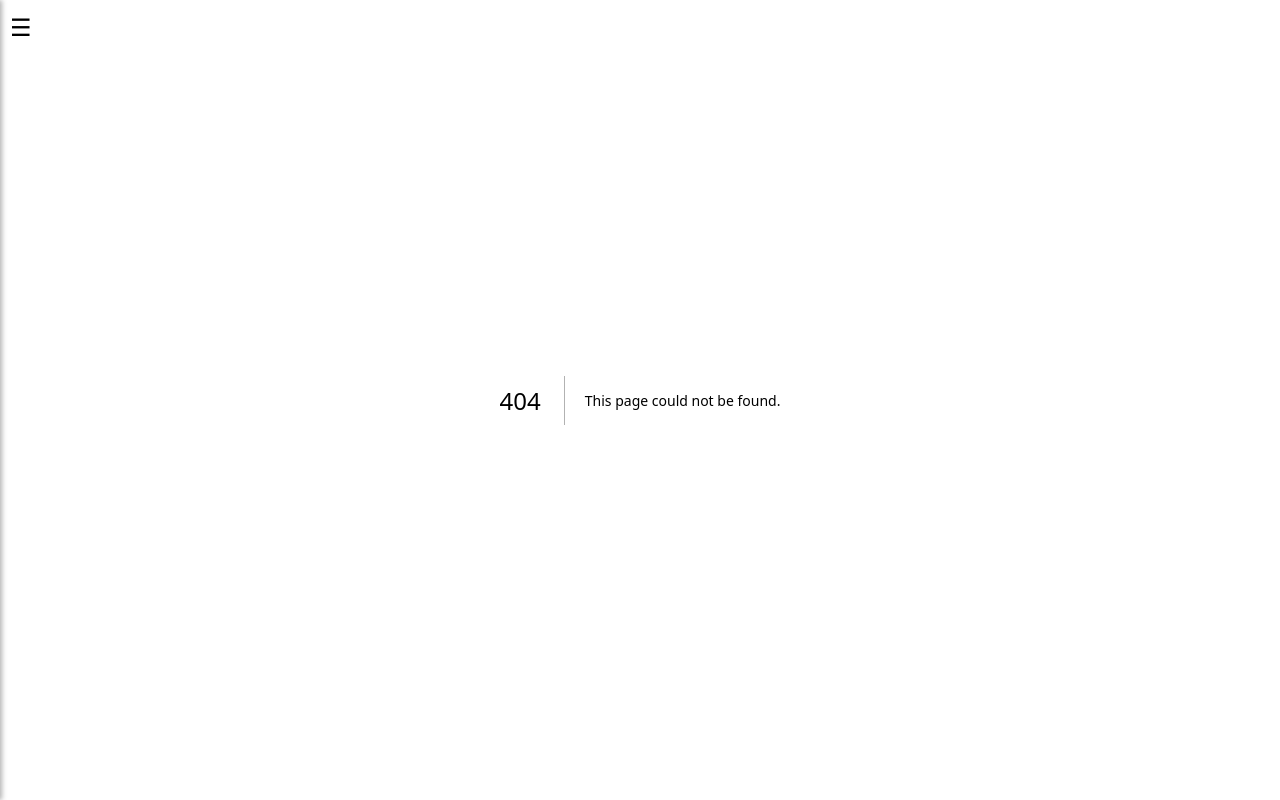
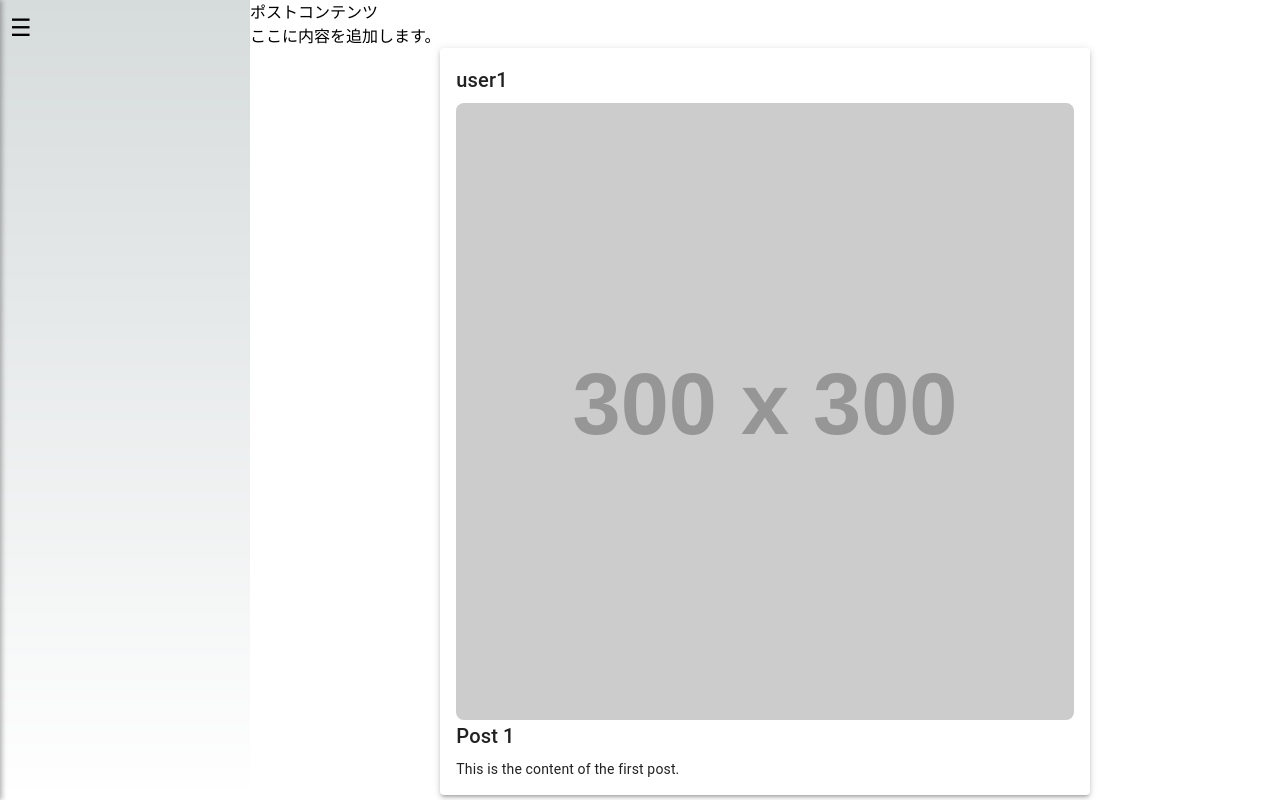
Before and after one commit to ttsujino/muscleshare, a Next.js app in the folder frontend/: page /main in a window 1280 px wide. Before the commit this address had no page. Shown: the top 800 px of the page. Built offline with nearby package versions, Linux system fonts and the light colour scheme.

Commit message:
認証画面の土台作成

```diff
--- /dev/null
+++ b/frontend/src/app/(auth)/layout.tsx
@@ -0,0 +1,20 @@
+import { UserProvider } from '@auth0/nextjs-auth0/client';
+
+export const metadata = {
+  title: 'Next.js',
+  description: 'Generated by Next.js',
+}
+
+export default function RootLayout({
+  children,
+}: {
+  children: React.ReactNode
+}) {
+  return (
+    <UserProvider>
+      <html lang="en">
+        <body>{children}</body>
+      </html>
+    </UserProvider>
+  )
+}
--- /dev/null
+++ b/frontend/src/app/(auth)/page.tsx
@@ -0,0 +1,34 @@
+"use client";
+import styles from "./page.module.css";
+import { useUser } from "@auth0/nextjs-auth0/client";
+
+export default function Login() {
+    return (
+        <main>
+            <div className={styles.container}>
+                <div>
+                    <div>
+                        <SignInComponent />
+                    </div>
+                </div>
+            </div>
+        </main>
+    );
+}
+
+function SignInComponent() {
+    const { user, error, isLoading } = useUser();
+
+    if (isLoading) return <div>Loading...</div>;
+    if (error) return <div>{error.message}</div>;
+
+    if (user) {
+        return (
+            <div>
+                Welcome {user.name}! <a href="/api/auth/logout">Logout</a>
+            </div>
+        );
+    }
+
+    return <a href="/api/auth/login">Login</a>;
+}
--- a/frontend/src/app/layout.tsx
+++ b/frontend/src/app/(authenticated)/layout.tsx
@@ -1,7 +1,7 @@
 import type { Metadata } from "next";
 import { Inter } from "next/font/google";
-import "./globals.css";
-import SideMenu from "../components/SideMenu";
+import "../globals.css";
+import SideMenu from "../../components/SideMenu";
 import { UserProvider } from '@auth0/nextjs-auth0/client';
 
 const inter = Inter({ subsets: ["latin"] });
--- /dev/null
+++ b/frontend/src/app/(authenticated)/main/page.module.css
@@ -0,0 +1,17 @@
+
+.container {
+  display: flex;
+  height: 100vh; /* ビューポートの高さ全体を使う */
+}
+
+.leftSide {
+  flex: 1.5; /* 左側のコンテンツが画面の半分を占める */
+  background-color: white;
+  padding: 0px;
+}
+
+.rightSide {
+  flex: 1; /* 右側のコンテンツが画面の半分を占める */
+  background-color: lightblue;
+  padding: 0px;
+}
--- /dev/null
+++ b/frontend/src/app/(authenticated)/main/page.tsx
@@ -0,0 +1,18 @@
+"use client";
+import styles from "./page.module.css";
+import PostSpace from "../../../components/Post";
+
+export default function Home() {
+
+  return (
+    <main>
+      <div className={styles.container}>
+        <div className={styles.leftSide}>
+          <h1>ポストコンテンツ</h1>
+          <p>ここに内容を追加します。</p>
+          <PostSpace />
+        </div>
+      </div>
+    </main>
+  );
+}
--- a/frontend/src/app/page.tsx
+++ /dev/null
@@ -1,43 +0,0 @@
-"use client";
-import styles from "./page.module.css";
-import PostSpace from "../components/Post";
-import { useUser } from "@auth0/nextjs-auth0/client";
-
-export default function Home() {
-
-  return (
-    <main>
-      <div className={styles.container}>
-        <div className={styles.leftSide}>
-          <h1>左側のコンテンツ</h1>
-          <p>ここに左側の内容を追加します。</p>
-          <PostSpace />
-        </div>
-        <div className={styles.rightSide}>
-          <h1>右側のコンテンツ</h1>
-          <p>ここに右側の内容を追加します。</p>
-          <div>
-            <SignInComponent />
-          </div>
-        </div>
-      </div>
-    </main>
-  );
-}
-
-function SignInComponent() {
-  const { user, error, isLoading } = useUser();
-
-  if (isLoading) return <div>Loading...</div>;
-  if (error) return <div>{error.message}</div>;
-
-  if (user) {
-    return (
-      <div>
-        Welcome {user.name}! <a href="/api/auth/logout">Logout</a>
-      </div>
-    );
-  }
-
-  return <a href="/api/auth/login">Login</a>;
-}
--- a/frontend/src/components/Post.tsx
+++ b/frontend/src/components/Post.tsx
@@ -19,9 +19,9 @@ const posts = [
   // 他の投稿データ
 ];
 
-const Post = ({ title, image, content, user_name }) => (
+const Post: React.FC<{ title: string; image: string; content: string; user_name: string }> = ({ title, image, content, user_name }) => (
   <Paper elevation={3} style={{ padding: 16 }}>
-    <Typography variant="h7" gutterBottom>
+    <Typography variant="h6" gutterBottom>
       {user_name}
     </Typography>
     <img src={image} alt={title} style={{ width: '100%', borderRadius: 8 }} />
```
Also changed, not shown: frontend/src/app/(auth)/page.module.css (renamed from frontend/src/app/page.module.css), frontend/src/app/(authenticated)/api/auth/[auth0]/route.js (renamed from frontend/src/app/api/auth/[auth0]/route.js), 1 other file (tests, documents, lock files or other folders).
